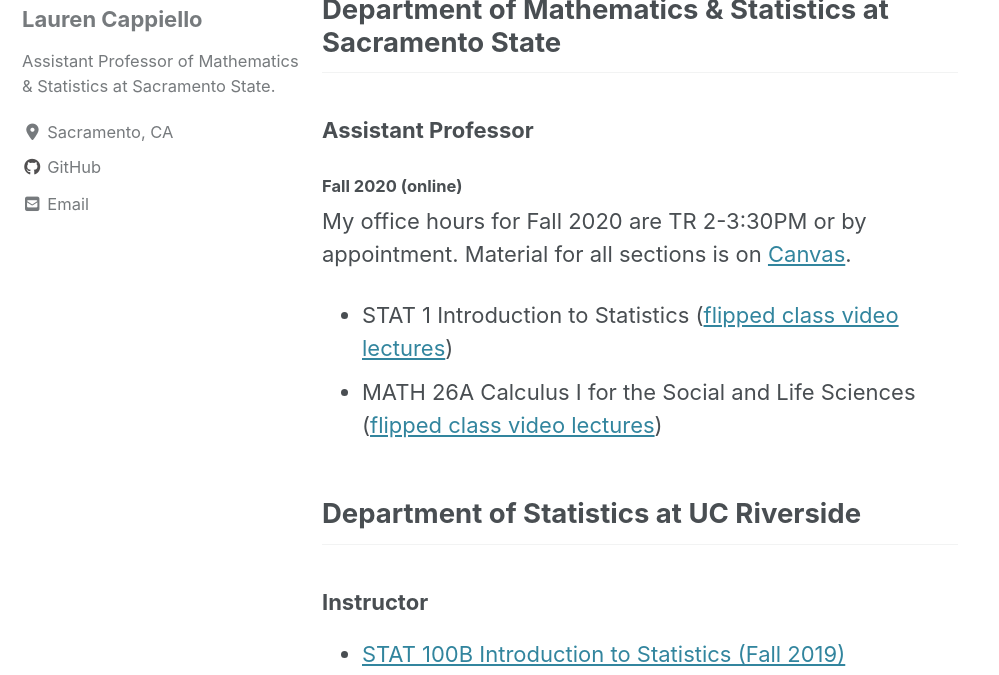
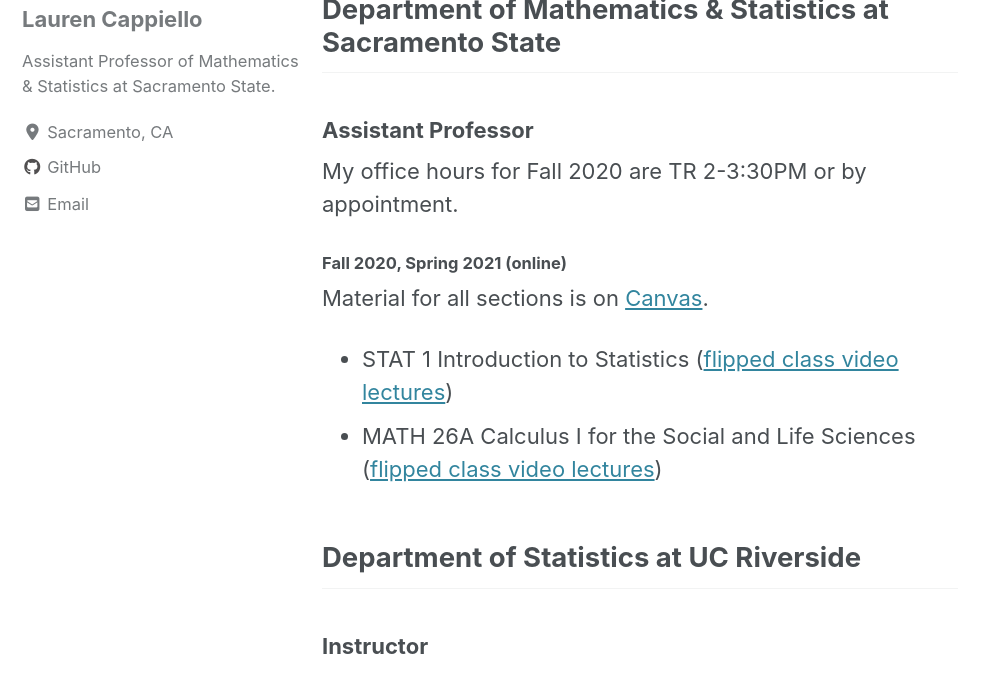
Before and after one commit to lgpcappiello/lgpcappiello.github.io, a Jekyll site: the page built from teaching/index.md, in a window 1280 px wide and 900 px high, cut to the strip 225-900 px from the top of the window. Shown: the whole strip, without its empty margins (0-999 px from the left). Built offline with Jekyll 4.4.1, drawn with Linux system fonts in a browser that asks for light colours; cached includes are drawn as plain includes; nearby versions of some CDN libraries.

Commit message:
Update index.md

```diff
--- a/teaching/index.md
+++ b/teaching/index.md
@@ -7,8 +7,9 @@
 
 ## Department of Mathematics & Statistics at Sacramento State
 ### Assistant Professor
-#### Fall 2020 (online)
-My office hours for Fall 2020 are TR 2-3:30PM or by appointment. Material for all sections is on [Canvas](https://csus.instructure.com/).
+My office hours for Fall 2020 are TR 2-3:30PM or by appointment.
+#### Fall 2020, Spring 2021 (online)
+Material for all sections is on [Canvas](https://csus.instructure.com/).
 - STAT 1 Introduction to Statistics (<a href="https://www.youtube.com/playlist?list=PLuMDlHzKEzEFDn6yfD9D3DCsp_j2AfDvm" target="_blank">flipped class video lectures</a>)
 - MATH 26A Calculus I for the Social and Life Sciences (<a href="https://www.youtube.com/playlist?list=PLuMDlHzKEzEHVDBeTH5I_ghfON5ev4vCv" target="_blank">flipped class video lectures</a>)
 
```
